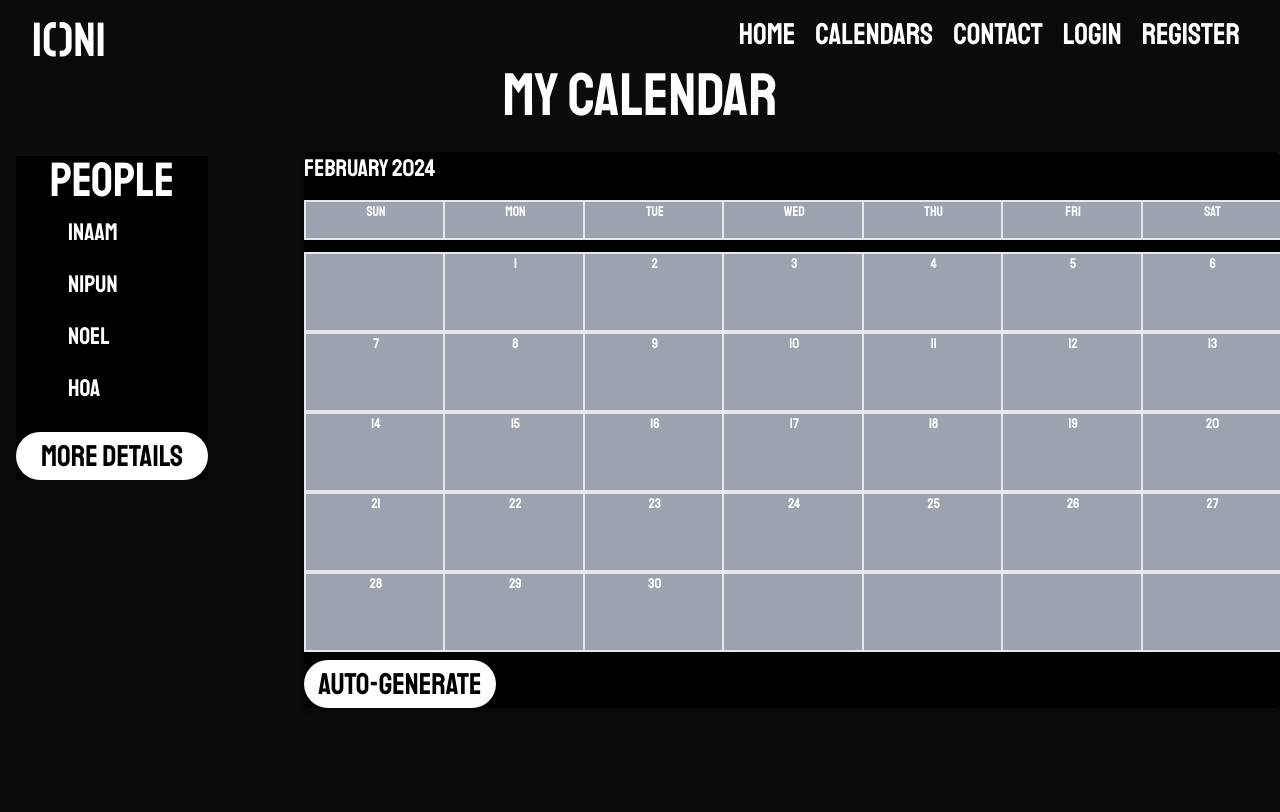
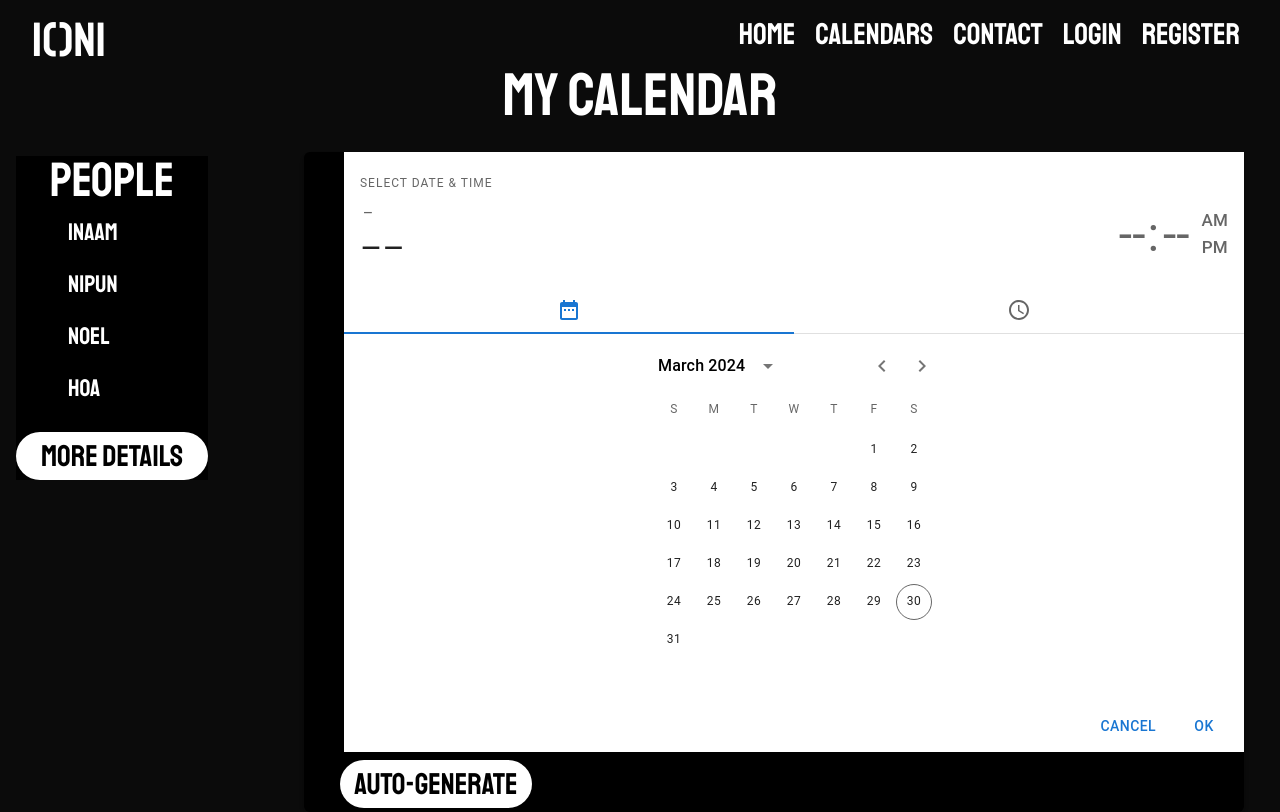
Before and after one commit to Peaceful36/1ON1, a React (Create React App) app in the folder frontend/: page /calendar_view in a window 1280 px wide. Built offline with nearby package versions, Linux system fonts and the light colour scheme.

Commit message:
remake calendar

```diff
--- a/frontend/package.json
+++ b/frontend/package.json
@@ -3,13 +3,19 @@
   "version": "0.1.0",
   "private": true,
   "dependencies": {
+    "@emotion/react": "^11.11.4",
+    "@emotion/styled": "^11.11.5",
+    "@mui/material": "^5.15.14",
+    "@mui/x-date-pickers": "^7.1.0",
     "@testing-library/jest-dom": "^5.17.0",
     "@testing-library/react": "^13.4.0",
     "@testing-library/user-event": "^13.5.0",
+    "dayjs": "^1.11.10",
     "postcss": "^8.4.38",
     "postcss-cli": "^11.0.0",
     "postcss-font-magician": "^4.0.0",
     "react": "^18.2.0",
+    "react-calendar": "^4.8.0",
     "react-dom": "^18.2.0",
     "react-router": "^6.22.3",
     "react-router-dom": "^6.22.3",
--- a/frontend/src/App.js
+++ b/frontend/src/App.js
@@ -9,7 +9,8 @@ import AddContact from './pages/AddContact';
 import EditContact from './pages/EditContact';
 import Calendar_view from './pages/Calendar_view';
 
-function App() {
+
+function App(children) {
   return (
     <BrowserRouter>
       <Routes>
--- a/frontend/src/pages/Calendar_view.jsx
+++ b/frontend/src/pages/Calendar_view.jsx
@@ -1,9 +1,15 @@
-import React from 'react'
-import Navbar from './Navbar'
+
+import * as React from 'react';
+import Navbar from './Navbar';
+import { AdapterDayjs } from '@mui/x-date-pickers/AdapterDayjs';
+import { LocalizationProvider } from '@mui/x-date-pickers/LocalizationProvider';
+import { StaticDateTimePicker } from '@mui/x-date-pickers/StaticDateTimePicker';
+
 
 function Calendar_view() {
+
   return (
-    <div>
+    <div >
       <Navbar />
       <div className="font-staatliches text-6xl leading-8 text-white text-center">
         My Calendar
@@ -11,7 +17,7 @@ function Calendar_view() {
 
       <div className="flex flex-col md:flex-row">
         <div id="contact" className="text-white font-staatliches mt-11 ml-4 md:h-full bg-black border-none list-square text-left">
-          <h1 className="text-5xl text-center">PEOPLE</h1>
+          <h1 className="text-5xl ml-0 sm:text-center">PEOPLE</h1>
           <ul className="custom-list text-2xl mt-3 ml-8">
             <div className="ml-5 mb-5">Inaam</div>
             <div className="ml-5 mb-5">Nipun</div>
@@ -21,31 +27,32 @@ function Calendar_view() {
           <button className="login-button w-48 h-12 bg-white rounded-full transform rotate-0.12 text-black font-staatliches font-normal text-3xl leading-12 mt-2"
           onClick={() => window.location='moreDetails.html'}>MORE DETAILS</button>
         </div>
+          <div  id="calendar" className="bg-black rounded-md shadow-md mt-10 ml-0 text-sm sm:ml-24 text-base">
+          <LocalizationProvider dateAdapter={AdapterDayjs}>
 
-        <div id="calendar" className="bg-black rounded-md shadow-md mt-10 ml-0 text-sm sm:ml-24 text-base">
-          <h2 className="md:text-2xl text-white mb-4 font-staatliches">February 2024</h2>
+          <StaticDateTimePicker
+            sx = { (theme) => ({
+                // [theme.breakpoints.down('lg')]: {
+                //   width: 800
+                // },
 
-          <ul id="weeks" className="grid min-w-16 text-1.5xl grid-cols-7 font-staatliches text-center text-white mb-3">
-            <div className="grid border-2 bg-gray-400 text-center w-75px h-40px sm:w-36 h-10">Sun</div>
-            <div className="grid border-2 bg-gray-400 text-center w-75px h-40px sm:w-36 h-10">Mon</div>
-            <div className="grid border-2 bg-gray-400 text-center w-75px h-40px sm:w-36 h-10">Tue</div>
-            <div className="grid border-2 bg-gray-400 text-center w-75px h-40px sm:w-36 h-10">Wed</div>
-            <div className="grid border-2 bg-gray-400 text-center w-75px h-40px sm:w-36 h-10">Thu</div>
-            <div className="grid border-2 bg-gray-400 text-center w-75px h-40px sm:w-36 h-10">Fri</div>
-            <div className="grid border-2 bg-gray-400 text-center w-75px h-40px sm:w-36 h-10">Sat</div>
-          </ul>
+                [theme.breakpoints.down('lg')]: {
+                  width: 420,
+                  ml: 0
+                },
+                width: 900,
+                height: 600,
+                fontSize: 20,
+                ml: 5
+              })
+            }
+           />
 
-          <ul id="days" className="grid min-w-16 text-1.5xl grid-cols-7 font-staatliches text-white flex items-end">
-            {[...Array(31).keys()].map(day => (
-              <div key={day} className="grid border-2 bg-gray-400 text-center w-75px h-40px sm:w-36 h-20">{day === 0 ? '' : day}</div>
-            ))}
-            {[...Array(4).keys()].map(index => (
-              <div key={`extra-${index}`} className="grid border-2 bg-gray-400 text-center w-75px h-40px sm:w-36 h-20"></div>
-            ))}
-          </ul>
+        </LocalizationProvider>
+        <button className="login-button w-48 h-12 bg-white mb-1 rounded-full transform rotate-0.12 text-black font-staatliches font-normal text-3xl leading-12 mt-2 w-75px h-40px ml-9 sm:w-192px h-48px ml-0">AUTO-GENERATE</button>
 
-          <button className="login-button justify-end w-48 h-12 bg-white rounded-full transform rotate-0.12 text-black font-staatliches font-normal text-3xl leading-12 mt-2">AUTO-GENERATE</button>
-        </div>
+          </div>
+
       </div>
     </div>
   )
--- a/frontend/src/pages/Calendars.jsx
+++ b/frontend/src/pages/Calendars.jsx
@@ -1,8 +1,14 @@
-import React from 'react'
+
+import * as React from 'react';
+import Navbar from './Navbar';
+
 
 function Calendars() {
+
   return (
-    <div>Calendars</div>
+    <div >
+
+    </div>
   )
 }
 
```
Also changed, not shown: frontend/src/index.css (line endings or trailing spaces), 1 other file (tests, documents, lock files or other folders).
